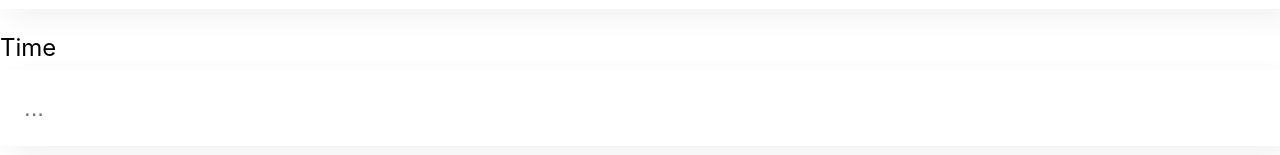
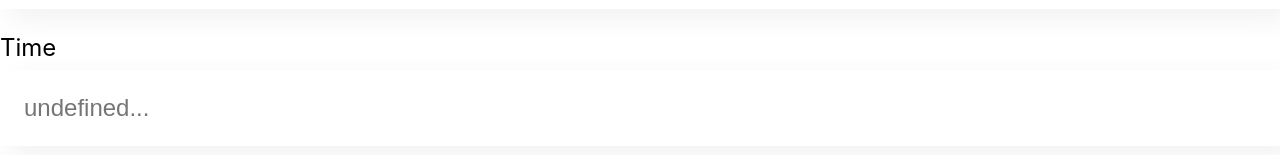
Before and after one commit to joaoricardoM/organo, a React (Create React App) app in the folder organo/: page / in a window 1280 px wide. Shown: the part 949-1104 px from the top of the page. Built offline with nearby package versions, Linux system fonts and the light colour scheme.

Commit message:
update forms

```diff
--- a/organo/src/componentes/Formulario/index.js
+++ b/organo/src/componentes/Formulario/index.js
@@ -49,11 +49,13 @@ const Formulario = (props) => {
                     placeholder="Insira o link da imagem"
                     value={image}
                     aoAlterado={valor => setImage(valor)}
-                    />
+                />
                 <CampoTexto
                     obrigatorio={true}
                     label="Time"
-                    placeholder=""
+                    itens={props.time}
+                    valor={time}
+                    aoAlterado={valor => setTime(valor)}
                 />
             </form>
         </section>
```
